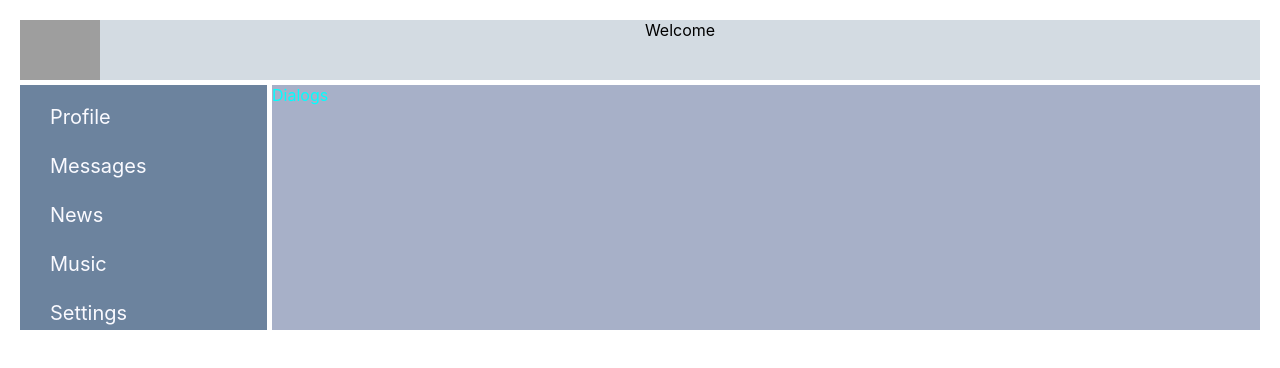
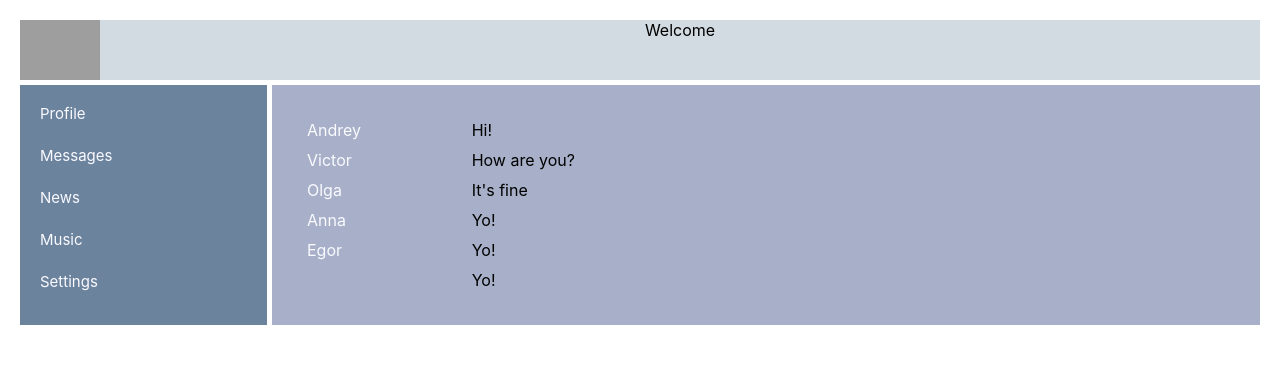
Before and after one commit to Apolo91/My_first_reactapp, a React (Create React App) app: page /Dialogs in a window 1280 px wide. Shown: the top 368 px of the page. Built offline with nearby package versions, Linux system fonts and the light colour scheme; grey boxes are pictures that could not be loaded.

Commit message:
add dialogs method map

```diff
--- a/src/component/Dialogs/Dialogs.jsx
+++ b/src/component/Dialogs/Dialogs.jsx
@@ -1,14 +1,53 @@
 import React from 'react';
 import s from "./Dialogs.module.css";
+import { NavLink } from "react-router-dom";
 
+const DialogItem = (props) => {
+    let path = "/Dialogs/" + props.id;
+    return (
+        <div className={s.dialog}>
+            <NavLink to={path}>{props.name}</NavLink>
+        </div>
+    )
+}
+
+const Message = (props) => {
+    return <div className={s.message}>{props.message}</div>
+}
 
 const Dialogs = (props) => {
+
+    let DialogsData = [
+        { id: 1, name: 'Andrey' },
+        { id: 2, name: 'Victor' },
+        { id: 3, name: 'Olga' },
+        { id: 4, name: 'Anna' },
+        { id: 5, name: 'Egor' },
+    ]
+
+    let MessageData = [
+        { id: 1, message: 'Hi!' },
+        { id: 2, message: 'How are you?' },
+        { id: 3, message: 'It\'s fine' },
+        { id: 4, message: 'Yo!' },
+        { id: 5, message: 'Yo!' },
+        { id: 6, message: 'Yo!' },
+    ]
+
+    let dialogs = DialogsData.map(d => <DialogItem name={d.name} id={d.id} />)
+
+    let messages = MessageData.map(m => <Message message={m.message} />)
+
     return (
         <div className={s.dialogs}>
-            Dialogs
+            <div className={s.dialogsItems}>
+                {dialogs}
+            </div>
+            <div className={s.messagesItems}>
+                {messages}
+            </div>
         </div>
     );
 }
 
-
 export default Dialogs;
--- a/src/component/Dialogs/Dialogs.module.css
+++ b/src/component/Dialogs/Dialogs.module.css
@@ -1,3 +1,36 @@
 .dialogs {
-  color: aqua;
+ display: grid;
+ grid-template-columns: 2fr 10fr;
 }
+
+.dialogsItems {
+  padding: 25px;
+}
+
+.messagesItems {
+  padding: 25px;
+}
+
+.dialog {
+  margin: 10px;
+}
+
+.message {
+  margin: 10px;
+}
+
+
+.dialog a:link{
+  text-decoration: none;
+  color: #fafaff;
+}
+
+.dialog a:visited {
+  text-decoration: none;
+  color: #1417cc;
+}
+
+.dialog a:active{
+  text-decoration: none;
+  color: #f5f115;
+}
--- a/src/component/Navbar/Navbar.module.css
+++ b/src/component/Navbar/Navbar.module.css
@@ -7,12 +7,12 @@
       list-style-type: none;
       margin: 0;
       padding: 0;
-      font-size: 40px;
-      margin-left: 30px;
+      font-size: 35px;
+      margin-left: 20px;
   }
 
   .nav ul li a:link, a:visited , a:active {
     text-decoration: none;
     color: #fafaff;
-    font-size: 20px;
+    font-size: 15px;
   }
--- a/src/component/Profile/MyPosts/MyPosts.jsx
+++ b/src/component/Profile/MyPosts/MyPosts.jsx
@@ -2,17 +2,29 @@ import React from 'react';
 import s from "./MyPosts.module.css";
 import Post from "./Post/Post"
 
+
+
 const MyPosts = (props) => {
+    let PostData = [
+        { id: 1, message: 'Hi,how are you?', like:15 },
+        { id: 2, message: 'It\'s my first post', like:35 },
+        { id: 3, message: 'It\'s my first post', like:35 },
+        { id: 4, message: 'It\'s my first post', like:35 },
+        { id: 5, message: 'It\'s my first post', like:35 },
+
+    ]
+
+    let Posts = PostData.map(p => <Post message={p.message} like={p.like} />)
+
     return (
         <div className={s.wrapper_post}>
-            My posts
-            <div >
-                <textarea name="" id="" cols="60" rows="5"></textarea>
-                <button>Add post</button>
+            <h3>My posts</h3>
+            <div>
+                <textarea name="" id="" cols="60" rows="6"></textarea>
+                <div><button>Add post</button></div>
             </div>
-            <Post message="Hi,how are you?" like='15' />
-            <Post message="It's my first post" like='35' />
-        </div>
+            {Posts}
+         </div>
     );
 }
 
--- a/src/component/Profile/MyPosts/MyPosts.module.css
+++ b/src/component/Profile/MyPosts/MyPosts.module.css
@@ -2,3 +2,8 @@
     margin: 2% ;
     color: #090a0a ;
 }
+
+.wrapper_post textarea {
+    width: 660px;
+    height: 60px;
+}
--- a/src/component/Profile/MyPosts/Post/Post.jsx
+++ b/src/component/Profile/MyPosts/Post/Post.jsx
@@ -5,8 +5,10 @@ const Post = (props) => {
     return (
         <div className={s.post}>
             <img src="https://toptos.com.ua/content/images/5/populyarnyy-popsoket-pop-socket-dlya-parnya-dart-veyder-56860954500598_small11.jpg" alt="" />
-            {props.message}
-    <div className={s.like}><span>like: </span>{props.like}</div>
+                <div>
+                    {props.message}
+                </div>
+            <div className={s.like}><span>like: </span>{props.like}</div>
         </div>
     );
 }
--- a/src/component/Profile/MyPosts/Post/Post.module.css
+++ b/src/component/Profile/MyPosts/Post/Post.module.css
@@ -1,14 +1,17 @@
 .post {
+    color: #014e81 ;
 
-    color: #014e81 ;
+    margin: 10px;
 }
 
 .post img {
     width: 60px;
     height: 60px;
     border-radius: 50px;
+    padding: 10px;
 }
 
 .like {
+    padding: 10px;
     color: #7e11c7;
 }
--- a/src/component/Profile/Profile.jsx
+++ b/src/component/Profile/Profile.jsx
@@ -1,14 +1,11 @@
 import React from 'react';
-import s from "./Profile.module.css";
 import MyPosts from './MyPosts/MyPosts'
+import ProfileInfo from "./ProfileInfo/ProfileInfo";
 
 const Profile = (props) => {
     return (
-        <div className={s.profile}>
-            <img src="https://images.unsplash.com/photo-1520531158340-44015069e78e?ixlib=rb-1.2.1&ixid=eyJhcHBfaWQiOjI0MX0&auto=format&fit=crop&w=1438&q=80" alt="" />
-            <div className={s.ava}>
-                ava + description
-        </div>
+        <div >
+            <ProfileInfo />
             <MyPosts />
         </div>
 
--- /dev/null
+++ b/src/component/Profile/ProfileInfo/ProfileInfo.jsx
@@ -0,0 +1,18 @@
+import React from 'react';
+import s from "./ProfileInfo.module.css";
+
+const ProfileInfo = (props) => {
+    return (
+        <div className={s.profile}>
+            <img src="https://images.unsplash.com/photo-1520531158340-44015069e78e?ixlib=rb-1.2.1&ixid=eyJhcHBfaWQiOjI0MX0&auto=format&fit=crop&w=1438&q=80" alt="" />
+            <div className={s.ava}>
+                ava + description
+        </div>
+
+        </div>
+
+    );
+}
+
+
+export default ProfileInfo;
```
Also changed, not shown: src/component/Profile/ProfileInfo/ProfileInfo.module.css (renamed from src/component/Profile/Profile.module.css).
